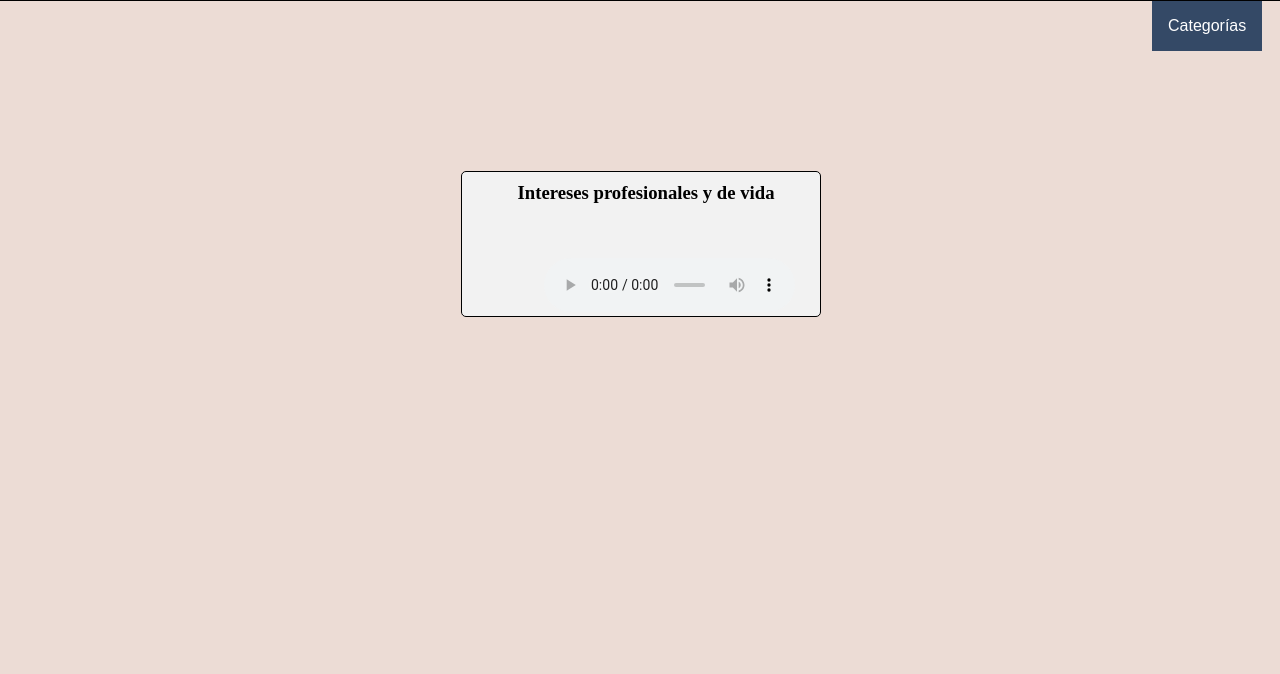
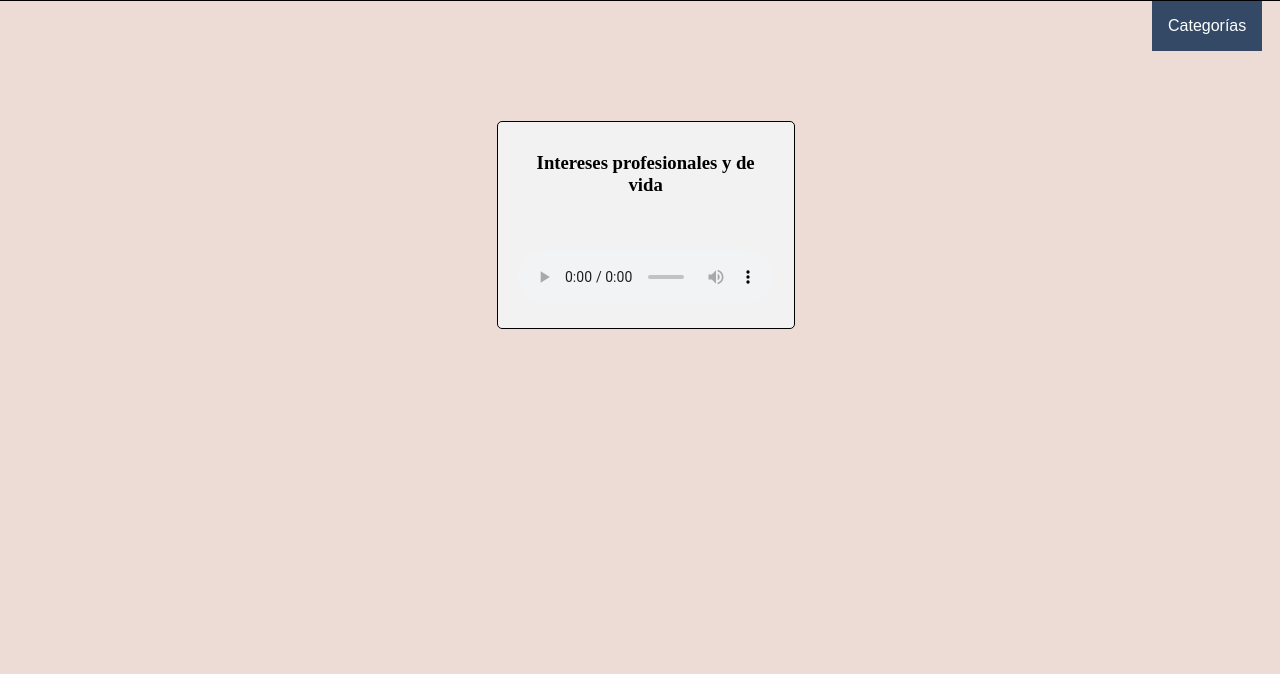
Before and after one commit to lauraich/web, a plain HTML site: page intereses.html in a window 1280 px wide. Shown: the part 126-800 px from the top of the page. Drawn offline with Linux system fonts and the light colour scheme.

Commit message:
Add files via upload
v3

```diff
--- a/index.css
+++ b/index.css
@@ -12,7 +12,10 @@
     text-align: center;
     padding: 20px;
     margin-top: 8%;
-    margin-left: 30%;
+}
+
+.tbl {
+    overflow-x: auto;
 }
 
 .correo {
@@ -102,7 +105,7 @@
 
 #studiesC {
     margin: auto;
-    min-width: 50%;
+    min-width: 20%;
     max-width: 70%;
     width: 70%;
     margin-left: 6%;
@@ -218,34 +221,41 @@
     background-color: #f2f2f2;
     border: 1px solid black;
     height: 40%;
+    width: 50%;
     border-radius: 5px;
+    margin: auto;
+    margin-top: 120px;
+    margin-left: 97%;
+    padding: 20px;
+    /*
     margin-top: 170px;
     min-width: 70%;
     max-width: 100%;
     margin-left: 90%;
+    */
 }
 
 #interests {
     margin: auto;
     float: left;
     height: 80%;
+    width: 40%;
     min-height: 772px;
-    min-width: 40%;
-    max-width: 70%;
+    min-width: 10%;
+    max-width: 100%;
 }
 
 #titleInt {
     padding-top: 10px;
     text-align: center;
-    padding-left: 10px;
 }
 
 #audioBox {
     margin: auto;
     padding: auto;
-    margin-left: 23%;
-    min-width: 30%;
-    max-width: 70%;
+    width: 100%;
+    min-width: 40%;
+    max-width: 100%;
 }
 
 #listPro {
```
Also changed, not shown: cursos.html (+2 -1 lines), estudios.html (+2 -1 lines).
